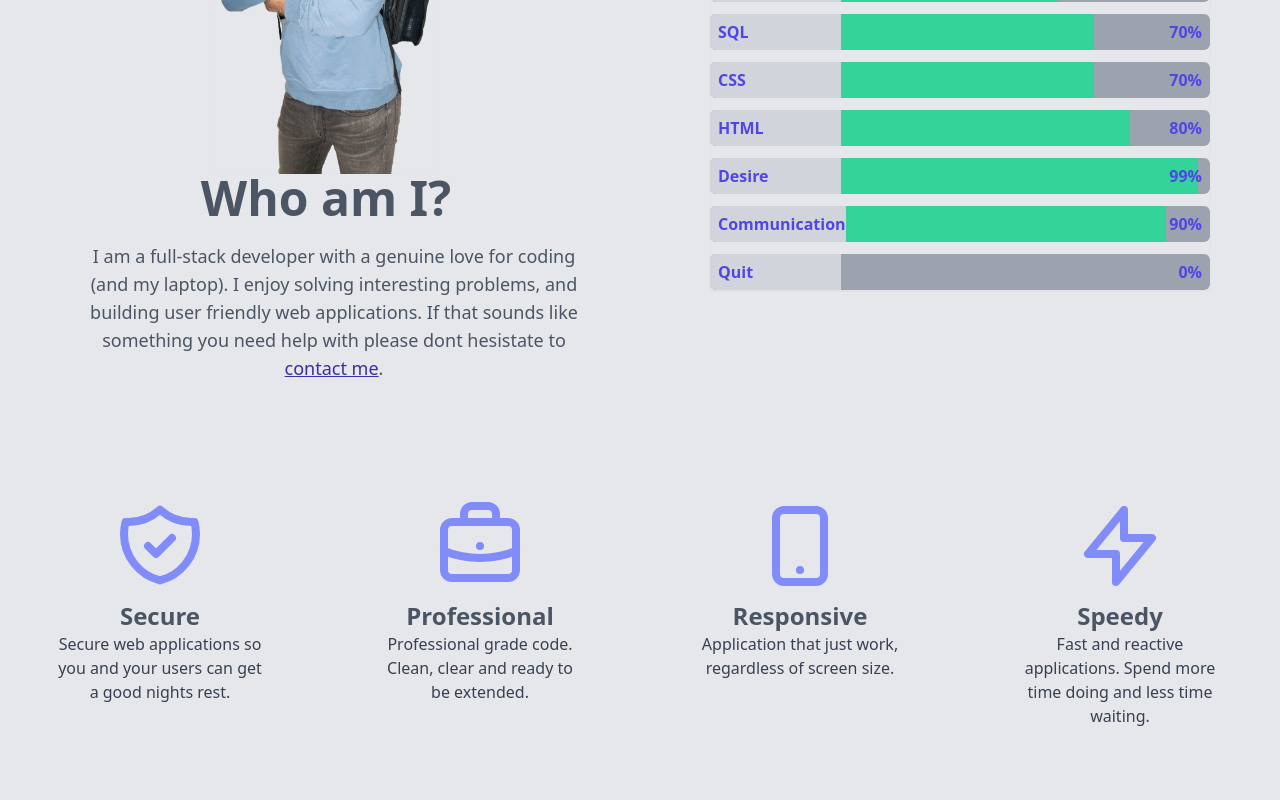
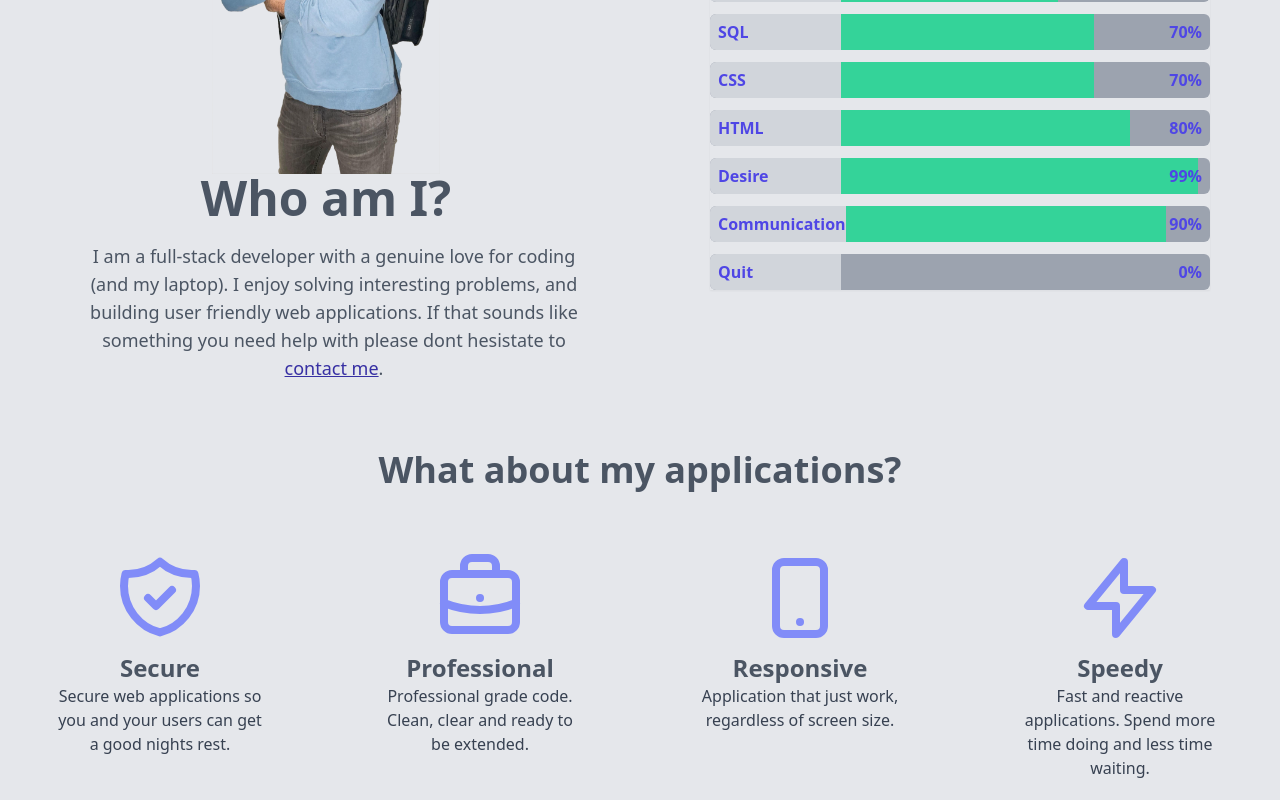
Before and after one commit to EugenioAntonioBonanno/portfolio, a React (Create React App) app: page / in a window 1280 px wide. Shown: the part 332-1132 px from the top of the page. Before the commit the page ends 1080 px from the top, so only its background shows below. Built offline with nearby package versions, Linux system fonts and the light colour scheme.

Commit message:
add title for my applications on about page

```diff
--- a/src/components/pages/About.js
+++ b/src/components/pages/About.js
@@ -90,8 +90,10 @@ const About = () => {
         </div>
       </div>
 
-      <div className='flex justify-center mb-5'>
-        <div className='w-full grid grid-cols-2 lg:grid-cols-4 justify-items-center md:mt-12'>
+      <div className='flex-col-1 justify-center mb-5'>
+      <h3 className='text-center text-4xl mt-10 font-bold text-gray-600'>What about my applications?</h3>
+
+        <div className='w-full grid grid-cols-2 lg:grid-cols-4 justify-items-center md:mt-5'>
           <SvgInfo
             svg={<Shield
                   color={svgColor}
```
Also changed, not shown: 1 other file (tests, documents, lock files or other folders).
